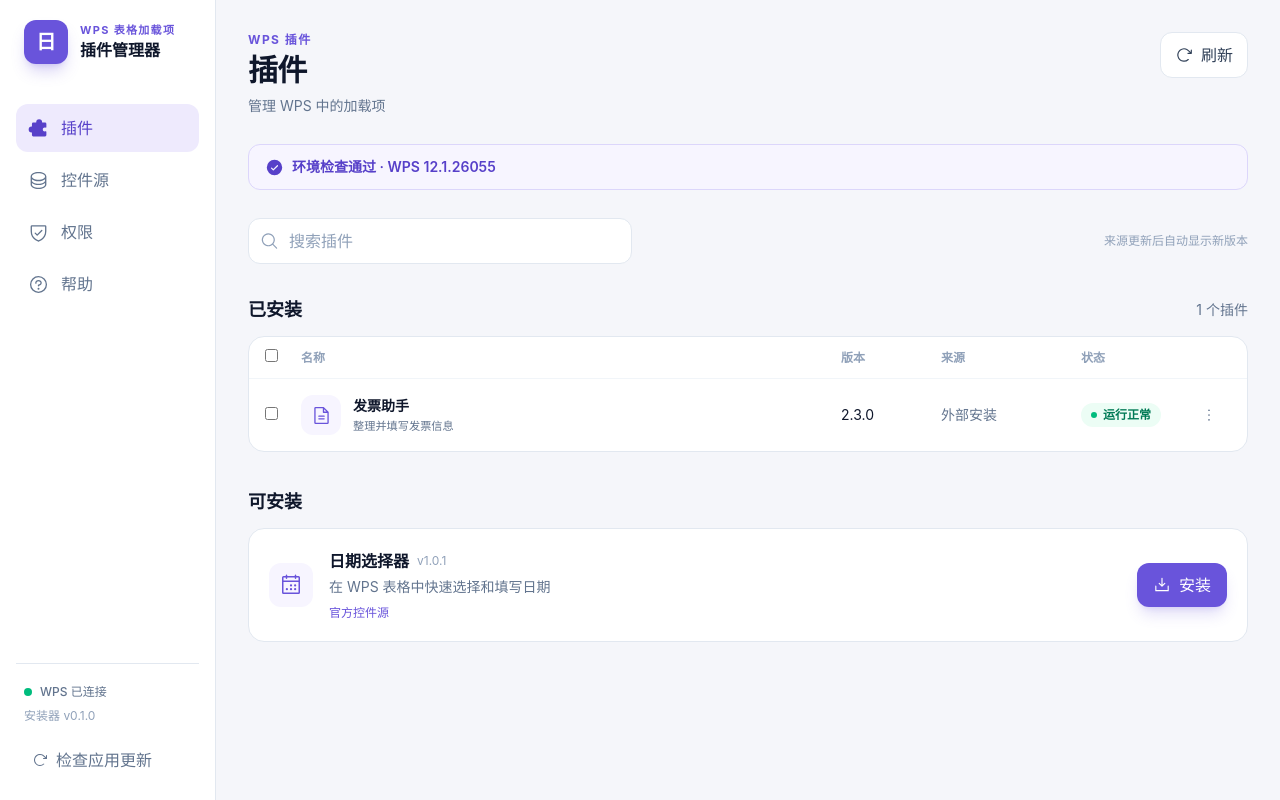
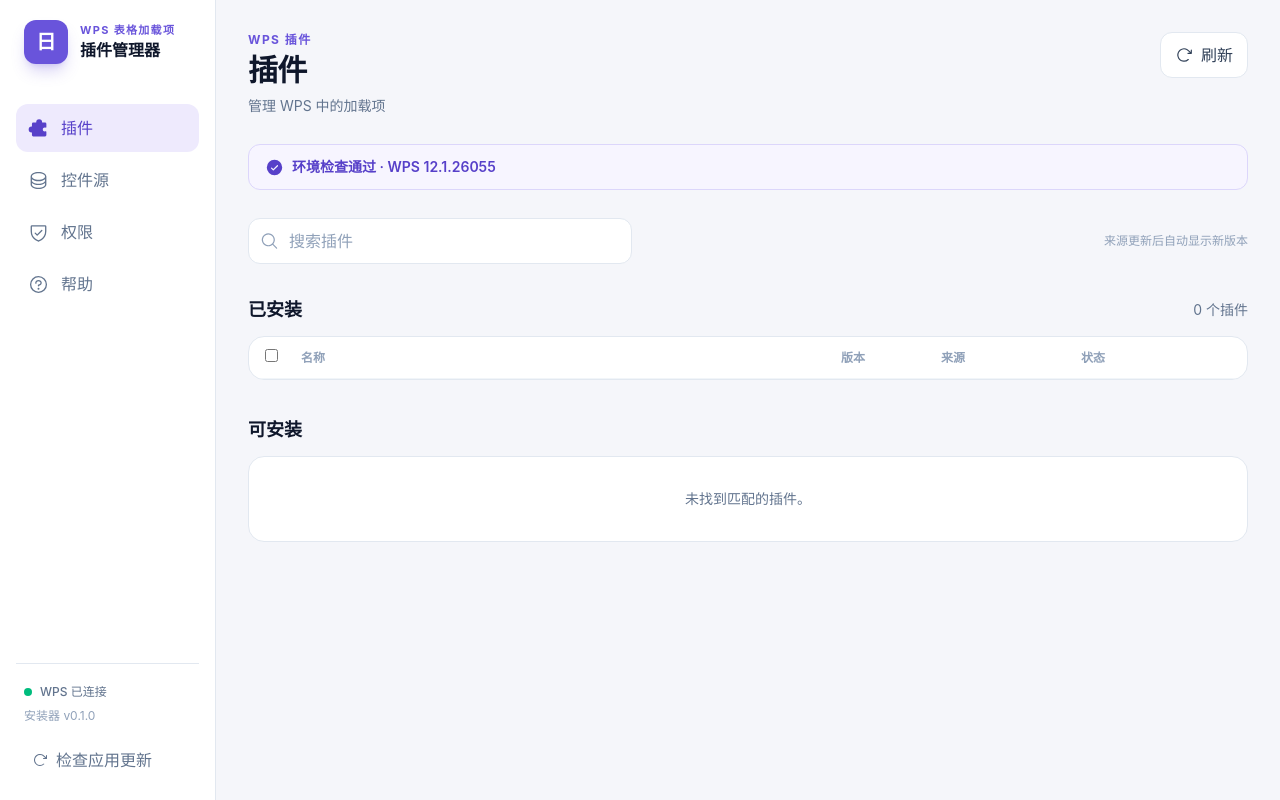
Before and after one commit to huzhengxi/wps-addon-installer, a React (Vite) app: page / in a window 1280 px wide. Built offline with nearby package versions, Linux system fonts and the light colour scheme.

Commit message:
feat(ui): 清空初始插件列表以支持动态加载

```diff
--- a/src/App.tsx
+++ b/src/App.tsx
@@ -54,10 +54,7 @@
   sourceId?: string;
 };
 
-const initialAddons: Addon[] = [
-  { id: "invoice-helper", name: "发票助手", description: "整理并填写发票信息", version: "2.3.0", source: "外部安装", installed: true, health: "运行正常" },
-  { id: "date-picker", name: "日期选择器", description: "在 WPS 表格中快速选择和填写日期", version: "1.0.1", source: "官方控件源", installed: false, health: "运行正常" }
-];
+const initialAddons: Addon[] = [];
 
 const initialSources: ControlSource[] = [
   { id: "official", name: "官方控件源", indexUrl: "https://huzhengxi.github.io/wps-addon-catalog/v1/index.json", enabled: true, defaultSource: true, lastSyncedAt: null },
```
